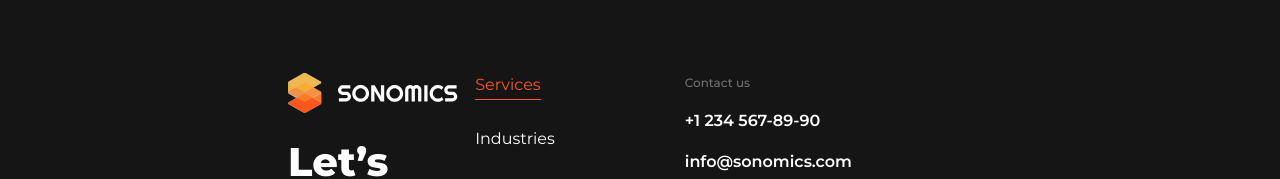
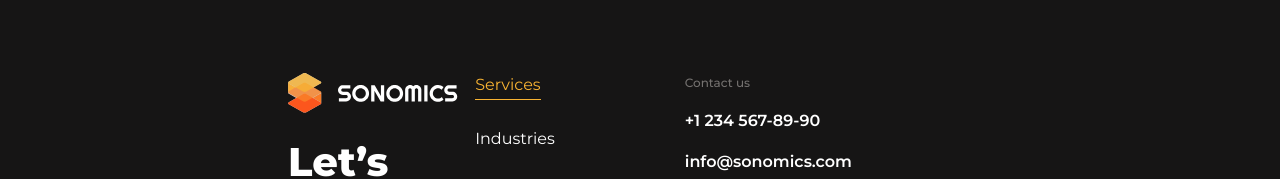
Before and after one commit to skabanets/sonomics, a React (Vite) app: page /services in a window 1280 px wide. Shown: the part 388-567 px from the top of the page. Built offline with nearby package versions, Linux system fonts and the light colour scheme.

Commit message:
Add hover effects for navigation links

```diff
--- a/src/components/NavMenu.tsx
+++ b/src/components/NavMenu.tsx
@@ -3,16 +3,17 @@ import { NavLink } from "react-router-dom";
 import { navLinks } from "../constants";
 
 interface NavMenuProps {
-  className: string;
+  listClass: string;
+  linkClass: string;
 }
 
-export const NavMenu = ({ className }: NavMenuProps) => {
+export const NavMenu = ({ listClass, linkClass }: NavMenuProps) => {
   return (
-    <ul className={className}>
+    <ul className={listClass}>
       {navLinks.map(({ text, link }, index) => (
         <li key={index}>
           {" "}
-          <NavLink className="py-[5px]" to={link}>
+          <NavLink className={`py-[5px] ${linkClass}`} to={link}>
             {text}
           </NavLink>{" "}
         </li>
--- a/src/index.css
+++ b/src/index.css
@@ -163,6 +163,10 @@ h6 {
   @apply border-b border-navlinkActiveColor text-navlinkActiveColor;
 }
 
+.footer .active {
+  @apply border-accentYellowColor text-accentYellowColor;
+}
+
 .react-switch-bg {
   @apply shadow-[inset_0_1px_3px_rgba(0,0,0,0.15)];
 }
--- a/src/layout/Footer.tsx
+++ b/src/layout/Footer.tsx
@@ -6,7 +6,7 @@ import { socialLinks } from "../constants";
 
 export const Footer = () => {
   return (
-    <footer className="bg-blackBgColor pb-[20px] pt-[80px]">
+    <footer className="footer bg-blackBgColor pb-[20px] pt-[80px]">
       <div className="container flex pb-[40px]">
         <div className="mr-auto w-[281px] space-y-[22px]">
           {" "}
@@ -14,17 +14,30 @@ export const Footer = () => {
           <h2 className="text-whiteTextColor">Let&#8217;s work together</h2>
         </div>
         <nav className="mr-[130px]">
-          <NavMenu className="flex flex-col gap-[30px] text-whiteTextColor" />
+          <NavMenu
+            listClass="flex flex-col gap-[30px] text-whiteTextColor"
+            linkClass="hover:text-accentYellowColor focus-visible:text-accentYellowColor active:text-accentYellowColor"
+          />
         </nav>
         <div>
           <address className="mb-[50px] not-italic">
             <p className="label mb-[15px] text-secondaryLightTextColor">Contact us</p>
             <ul className="bold-text flex flex-col gap-[15px] text-whiteTextColor">
               <li>
-                <Link to="tel:+12345678990">+1 234 567-89-90</Link>
+                <Link
+                  to="tel:+12345678990"
+                  className="transition hover:text-accentYellowColor focus-visible:text-accentYellowColor active:text-accentYellowColor"
+                >
+                  +1 234 567-89-90
+                </Link>
               </li>
               <li>
-                <Link to="mailto:info@sonomics.com">info@sonomics.com</Link>
+                <Link
+                  to="mailto:info@sonomics.com"
+                  className="transition hover:text-accentYellowColor focus-visible:text-accentYellowColor active:text-accentYellowColor"
+                >
+                  info@sonomics.com
+                </Link>
               </li>
             </ul>
           </address>
@@ -35,7 +48,7 @@ export const Footer = () => {
                   to={link}
                   target="_blank"
                   rel="noopener noreferrer"
-                  className="flex h-[35px] w-[112px] items-center justify-center rounded-[90px] border border-accentRedColor px-[25px] py-[10px] text-[12px] text-whiteTextColor"
+                  className="flex h-[35px] w-[112px] items-center justify-center rounded-[90px] border border-accentRedColor px-[25px] py-[10px] text-[12px] text-whiteTextColor transition hover:bg-accentRedColor focus-visible:bg-accentRedColor active:bg-accentRedColor"
                 >
                   {text}
                 </Link>
--- a/src/layout/Header.tsx
+++ b/src/layout/Header.tsx
@@ -2,13 +2,16 @@ import { Button, Logo, NavMenu, ThemeToggle } from "../components";
 
 export const Header = () => {
   return (
-    <header className="pt-[40px]">
+    <header className="header pt-[40px]">
       <div className="container flex items-center">
         <nav className="flex w-full justify-between">
           <Logo applyThemeColor />
           <div className="flex items-center gap-[50px]">
             <ThemeToggle />
-            <NavMenu className="flex gap-[50px] font-medium text-mainTextColor transition" />
+            <NavMenu
+              listClass="flex gap-[50px] font-medium text-mainTextColor transition"
+              linkClass="hover:text-navlinkActiveColor focus-visible:text-navlinkActiveColor active:text-navlinkActiveColor transition"
+            />
             <Button label="Contact us" />
           </div>
         </nav>
```
